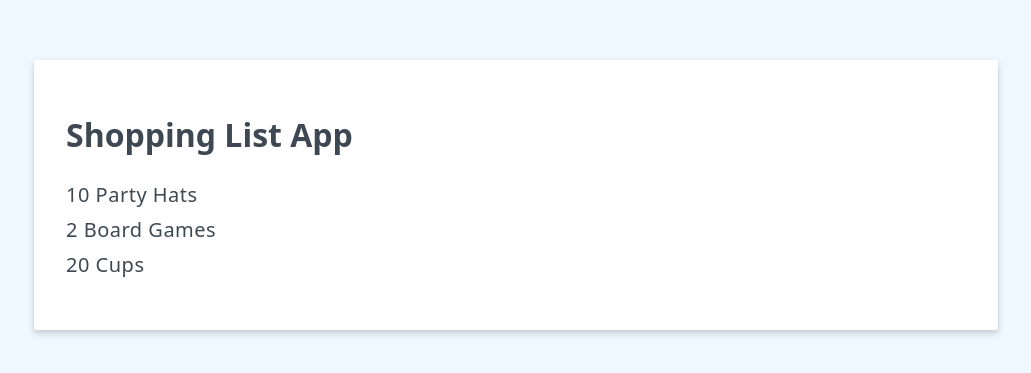
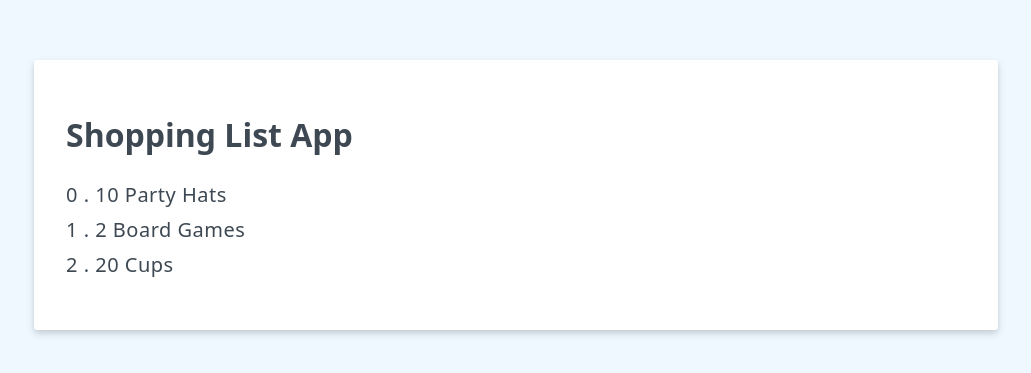
Before and after one commit to mt-mooc/vueschool-vue3-fundamentals-options-api, a plain HTML site: page index.html in a window 1280 px wide. Shown: the part 205-578 px from the top of the page, without its empty margins (124-1155 px from the left). Drawn offline with nearby package versions, Linux system fonts and the light colour scheme.

Commit message:
display index as well with the list

```diff
--- a/index.html
+++ b/index.html
@@ -9,7 +9,7 @@
         <div id="shopping-list">
             <h1>{{header || 'Welcome'}}</h1>
             <ul>
-                <li v-for="{id, label} in items" ::key="id">{{label}}</li>
+                <li v-for="(item, index) in items" ::key="item.id">{{index}} . {{item.label}}</li>
             </ul>
         </div>
 
```
